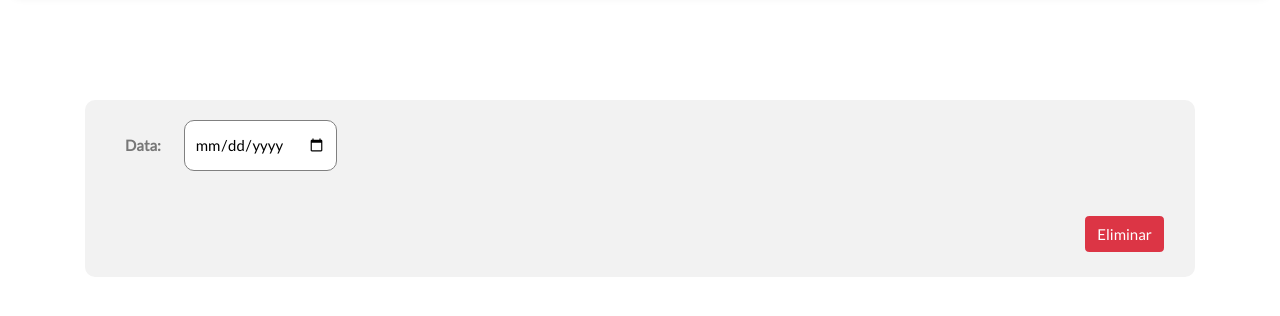
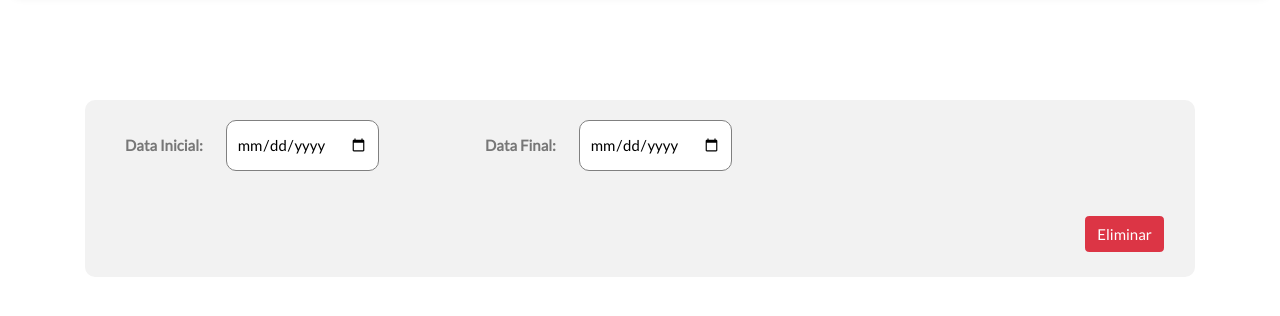
Before and after one commit to Nunomatos7/PECI, a Django app: page /delete_temp/ in a window 1280 px wide. Shown: the part 58-374 px from the top of the page. Run offline with Django 3.2, Linux system fonts and the light colour scheme; the visitor is signed in with stand-in values (Sample User, id 1); some libraries are stand-ins or nearby versions.

Commit message:
intervalo de datas para apagar

```diff
--- a/app/personal/views.py
+++ b/app/personal/views.py
@@ -108,35 +108,68 @@ def alimentacao(request):
 
 @login_required
 def delete_temp(request):
-    form = DataForm()
     if request.method == 'POST':
-        data = request.POST.get('data')
-        temperatura = Temperatura.objects.filter(data__data=data).first()
-        if temperatura:
-            temperatura.delete()
-            messages.success(request,('Dados Temperatura eliminado!'))
-            return render(request, 'delete_temp.html', {'form': form})
-        else:
-            messages.success(request,('Erro!'))
-            return render(request, 'delete_temp.html', {'form': form})
+        data_inicial_form = DataForm(request.POST,prefix="inicial")
+        data_final_form = DataForm(request.POST,prefix="final")
+
+
+        data_i = datetime.strptime(data_inicial_form.data["inicial-data"], "%Y-%m-%d")
+        try:
+            data_f = datetime.strptime(data_final_form.data["final-data"], "%Y-%m-%d")
+        except:
+            # only one date
+            data_f=data_i
+
+        delta = data_f - data_i
+        num_days = delta.days + 1
+
+        for day in range(num_days):
+            current_date = data_i + timedelta(days=day)
+            temperatura = Temperatura.objects.filter(data__data=current_date).first()
+            if temperatura:
+                temperatura.delete()
+
+            else:
+                print("not temperatura")
+
+        messages.success(request,('Dados Temperatura eliminados!'))
+        return render(request, 'delete_temp.html', {'data_inicial_form': data_inicial_form, 'data_final_form': data_final_form})
     else:
-        return render(request, 'delete_temp.html', {'form': form})
+        data_inicial_form = DataForm(prefix="inicial")
+        data_final_form = DataForm(prefix="final")
+        return render(request, 'delete_temp.html', {'data_inicial_form': data_inicial_form, 'data_final_form': data_final_form})
 
 @login_required
 def delete_desova(request):
-    form = DataForm()
     if request.method == 'POST':
-        data = request.POST.get('data')
-        desova = Desova.objects.filter(data__data=data).first()
-        if desova:
-            desova.delete()
-            messages.success(request,('Dados Desova eliminado!'))
-            return render(request, 'delete_temp.html', {'form': form})
-        else:
-            messages.success(request,('Erro!'))
-            return render(request, 'delete_temp.html', {'form': form})
+        data_inicial_form = DataForm(request.POST,prefix="inicial")
+        data_final_form = DataForm(request.POST,prefix="final")
+
+        data_i = datetime.strptime(data_inicial_form.data["inicial-data"], "%Y-%m-%d")
+        try:
+            data_f = datetime.strptime(data_final_form.data["final-data"], "%Y-%m-%d")
+        except:
+            # only one date
+            data_f=data_i
+
+        delta = data_f - data_i
+        num_days = delta.days + 1
+
+        for day in range(num_days):
+            current_date = data_i + timedelta(days=day)
+            desova = Desova.objects.filter(data=current_date).first()
+            if desova:
+                desova.delete()
+
+            else:
+                print("not desova")
+
+        messages.success(request,('Dados Desovas eliminados!'))
+        return render(request, 'delete_desova.html', {'data_inicial_form': data_inicial_form, 'data_final_form': data_final_form})
     else:
-        return render(request, 'delete_desova.html', {'form': form})
+        data_inicial_form = DataForm(prefix="inicial")
+        data_final_form = DataForm(prefix="final")
+        return render(request, 'delete_desova.html', {'data_inicial_form': data_inicial_form, 'data_final_form': data_final_form})
 
 @login_required
 def ins_excel_temp(request):
--- a/app/templates/delete_temp.html
+++ b/app/templates/delete_temp.html
@@ -24,8 +24,13 @@
       <div class="form-row">
 
         <div class="form-group col-md-4">
-          <label for="data">Data:</label>
-            {{ form.data }}
+          <label for="data">Data Inicial:</label>
+            {{ data_inicial_form.data }}
+        </div>
+
+        <div class="form-group col-md-4">
+          <label for="data">Data Final:</label>
+            {{ data_final_form.data }}
         </div>
 
       </div>
@@ -37,6 +42,9 @@
     </form>
   </div>
 
+  <script>
+    document.getElementById("id_final-data").removeAttribute("required")
+  </script>
 
 
 {% endblock base %}
--- a/app/templates/ins_excel_temp.html
+++ b/app/templates/ins_excel_temp.html
@@ -34,11 +34,13 @@
       <div class="form-row">
 
         <div class="form-group col-md-4">
-          {{ data_form.as_p }}
+          <label for="Data">Data Inicial:</label>
+          {{ data_form.data }}
         </div>
 
         <div class="form-group col-md-4">
-          {{ data_final_form.as_p }}
+          <label for="Data">Data Final:</label>
+          {{ data_final_form.data }}
         </div>
 
         <div class="form-group col-md-4" hidden>
```
Also changed, not shown: app/templates/delete_desova.html (+10 -2 lines).
